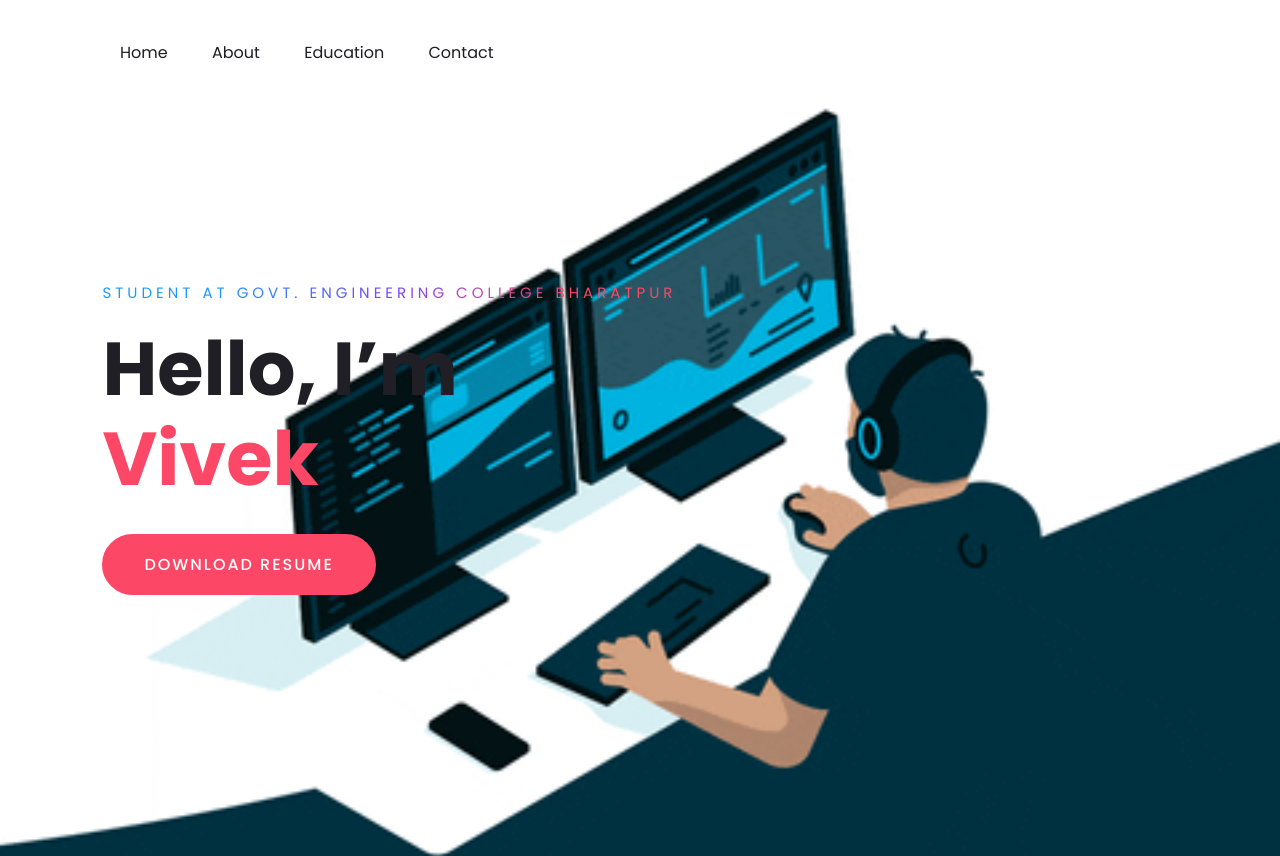
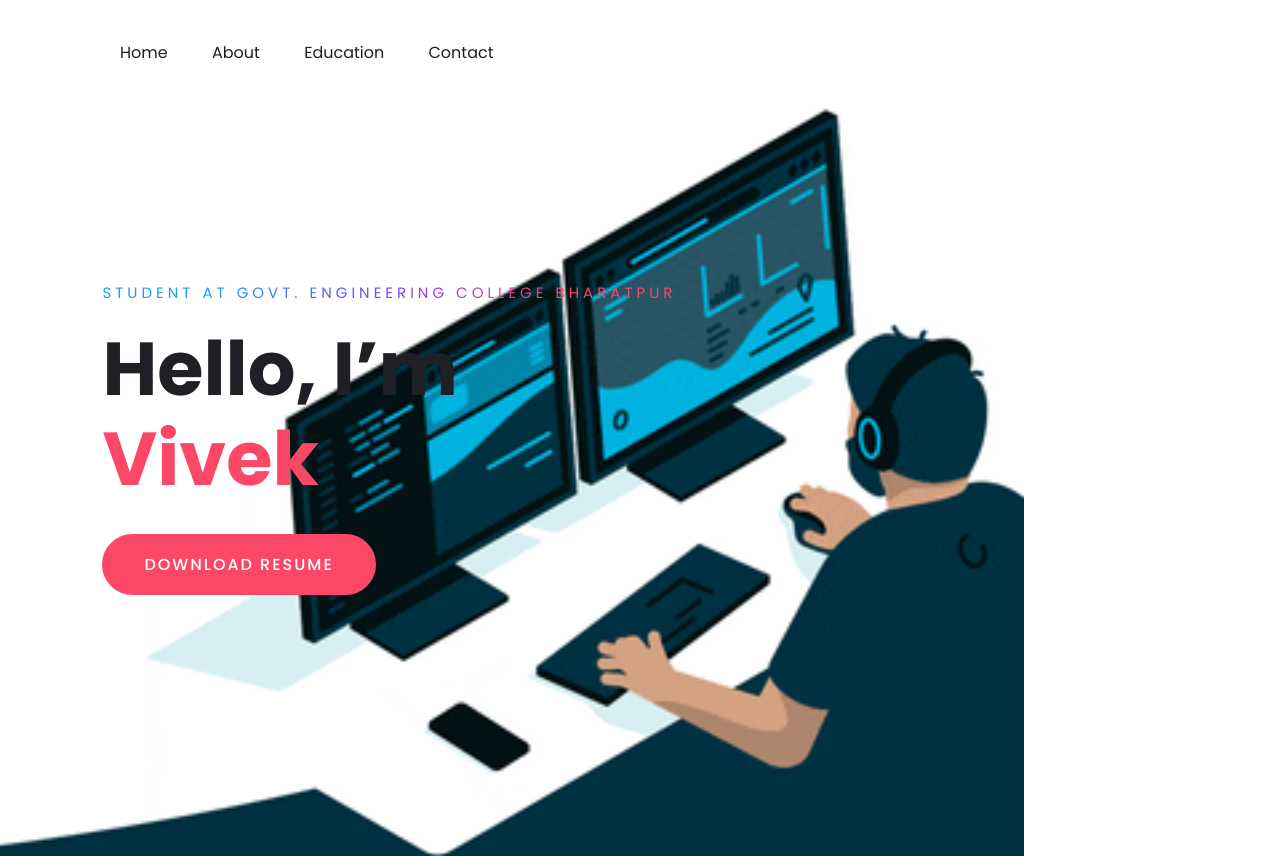
Before and after one commit to VIVEK50RANJAN/portfolio, a plain HTML site: page index.html in a window 1280 px wide. Shown: the top 856 px of the page. Drawn offline with Linux system fonts and the light colour scheme.

Commit message:
Update style.css

```diff
--- a/style.css
+++ b/style.css
@@ -10,7 +10,7 @@ a{
     text-decoration: none;
 }
 .hero{
-     weidth: 80%;
+     width: 80%;
     height: 120vh;
     background-image:  url(giphy\ .gif);
     background-size: cover;
```
